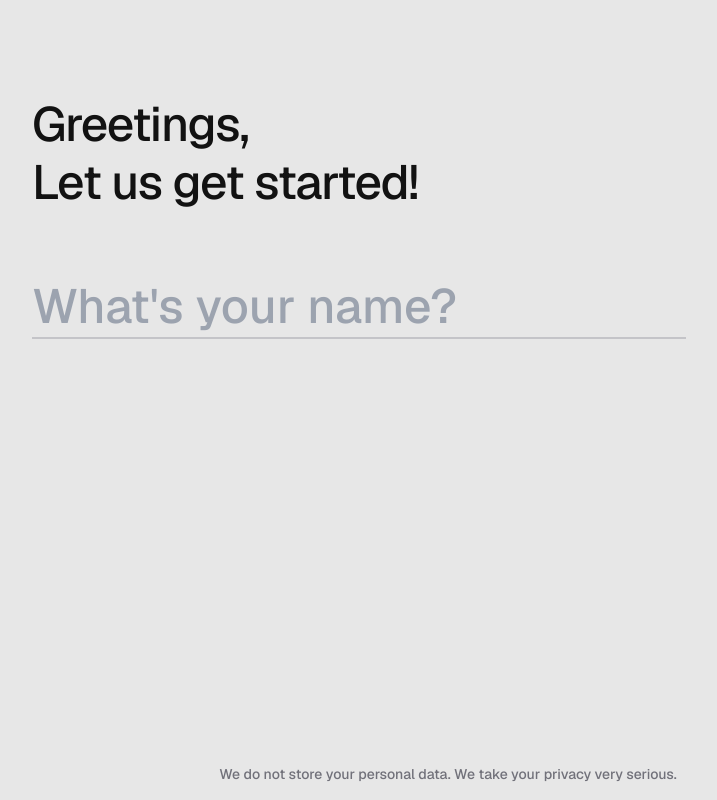
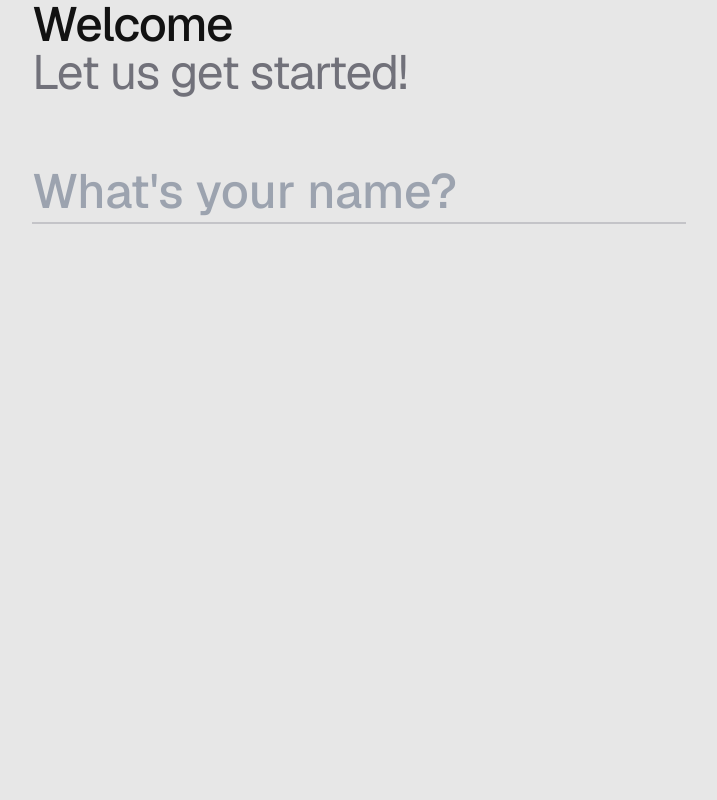
Before and after one commit to tate2301/personality-tests, a Next.js app: page / in a window 1280 px wide. Shown: the whole page, without its empty margins (192-909 px from the left). Built offline with nearby package versions, Linux system fonts and the light colour scheme.

Commit message:
fix: use link button

```diff
--- a/app/layout.tsx
+++ b/app/layout.tsx
@@ -17,12 +17,6 @@ export default function RootLayout({
     <html lang="en">
       <body className={GeistSans.className}>
         <Template>{children}</Template>
-        <footer className="w-screen bottom-0 p-4 left-0 fixed bg-[#E7E7E7]">
-          <p className="text-sm mx-auto w-fit text-zinc-500 font-medium">
-            We do not store your personal data. We take your privacy very
-            serious.
-          </p>
-        </footer>
       </body>
     </html>
   );
--- a/app/page.tsx
+++ b/app/page.tsx
@@ -1,3 +1,4 @@
+import HeadingSection from "@/components/HeadingSection";
 import { Metadata } from "next";
 import { cookies } from "next/headers";
 import { redirect } from "next/navigation";
@@ -22,15 +23,8 @@ async function handleSubmit(formData: FormData) {
 
 export default function Home() {
   return (
-    <main className="min-h-screen p-24 max-w-5xl mx-auto">
-      <div className="mb-16">
-        <h1 className="text-5xl font-medium leading-[1.2] tracking-tight">
-          Greetings,
-        </h1>
-        <p className="text-5xl font-medium leading-[1.2] tracking-tight">
-          Let us get started!
-        </p>
-      </div>
+    <main className="min-h-screen p-4 md:p-24 pt-24 md:pt-0 max-w-5xl mx-auto">
+      <HeadingSection title="Welcome" tagline="Let us get started!" />
       <form action={handleSubmit}>
         <input
           required
@@ -38,7 +32,7 @@ export default function Home() {
           autoComplete="off"
           type="text"
           placeholder="What's your name?"
-          className="border-b-2 text-5xl font-medium border-zinc-400/10 bg-transparent focus:border-zinc-400/50 outline-none text-zinc-500"
+          className="border-b-2 text-2xl md:text-5xl font-medium border-zinc-400/10 bg-transparent focus:border-zinc-400/50 outline-none text-zinc-500"
           autoFocus
         />
       </form>
--- a/app/platform/[id]/page.tsx
+++ b/app/platform/[id]/page.tsx
@@ -30,7 +30,7 @@ export default async function PersonalityTest(props: {
   const question = data?.question as Question;
   const nextQuestionIdx = data?.nextQuestionIdx as number | undefined;
   return (
-    <main className="min-h-screen p-24 max-w-5xl mx-auto">
+    <main className="min-h-screen md:p-24 pt-24 p-4 max-w-5xl mx-auto">
       <QuestionCard question={question} nextQuestionIdx={nextQuestionIdx} />
     </main>
   );
--- a/app/platform/start/page.tsx
+++ b/app/platform/start/page.tsx
@@ -1,3 +1,4 @@
+import HeadingSection from "@/components/HeadingSection";
 import { ArrowRightIcon } from "@heroicons/react/20/solid";
 import { Metadata } from "next";
 import { cookies } from "next/headers";
@@ -14,15 +15,11 @@ export default function Start() {
   if (!name?.value) return redirect("/");
 
   return (
-    <main className="min-h-screen p-24 max-w-5xl mx-auto">
-      <div className="mb-16">
-        <h1 className="text-5xl font-medium leading-[1.2] tracking-tight">
-          Hi there, {name.value}.
-        </h1>
-        <p className="text-5xl font-medium text-zinc-500 leading-[1.2] tracking-tight">
-          Start your personality test?
-        </p>
-      </div>
+    <main className="min-h-screen md:p-24 pt-24 p-4 max-w-5xl mx-auto">
+      <HeadingSection
+        title={`Hi there, ${name.value}.`}
+        tagline="Start your personality test?"
+      />
       <div>
         <Link href={"/platform/1"}>
           <button className="h-[48px] flex space-x-4 items-center rounded-full font-semibold bg-[#DBDBDB] py-2 px-6">
--- a/components/HeadingSection/index.tsx
+++ b/components/HeadingSection/index.tsx
@@ -20,10 +20,10 @@ const HeadingSection = (props: HeadingSectionProps) => {
       }}
       className="mb-16"
     >
-      <motion.h1 className="text-5xl font-medium leading-[1.2] tracking-tight">
+      <motion.h1 className="text-3xl md:text-5xl font-medium leading-[1.2] tracking-tight">
         {props.title}
       </motion.h1>
-      <motion.p className="text-5xl leading-[1.2] tracking-tight text-zinc-500">
+      <motion.p className="text-3xl md:text-5xl leading-[1.2] tracking-tight text-zinc-500">
         {props.tagline}
       </motion.p>
     </motion.div>
--- a/components/QuestionCard/Button.tsx
+++ b/components/QuestionCard/Button.tsx
@@ -2,9 +2,14 @@
 import { cn } from "@/lib/utils";
 import { FC } from "react";
 import { HTMLMotionProps, motion } from "framer-motion";
+import Link from "next/link";
 
-const Button: FC<HTMLMotionProps<"button">> = (props) => {
+const LinkButton: FC<HTMLMotionProps<"button"> & { href: string }> = (
+  props
+) => {
   return (
+    <>
+      <Link href={props.href}>
         <motion.button
           layout="position"
           initial={{
@@ -39,7 +44,9 @@ const Button: FC<HTMLMotionProps<"button">> = (props) => {
         >
           {props.children}
         </motion.button>
+      </Link>
+    </>
   );
 };
 
-export default Button;
+export default LinkButton;
--- a/components/QuestionCard/index.tsx
+++ b/components/QuestionCard/index.tsx
@@ -7,7 +7,7 @@ import {
   ArrowRightIcon,
   CheckCircleIcon,
 } from "@heroicons/react/20/solid";
-import Button from "./Button";
+import LinkButton from "./Button";
 import { AnimatePresence } from "framer-motion";
 import { motion } from "framer-motion";
 import { spring } from "@/lib/utils";
@@ -64,44 +64,32 @@ const QuestionCard = (props: {
       <div className="flex gap-8">
         <AnimatePresence mode="wait" initial={false}>
           {props.question.id > 1 && (
-            <Button className="aspect-square p-0 bg-[#DBDBDB] border border-white/50">
-              <Link
-                href={`/platform/${props.question.id - 1}`}
-                className="inset-0 z-1 absolute"
-              />
-
+            <LinkButton
+              href={`/platform/${props.question.id - 1}`}
+              className="aspect-square p-0 bg-[#DBDBDB] border border-white/50"
+            >
               <ArrowLeftIcon className="w-6 h-6 mx-auto" />
-            </Button>
+            </LinkButton>
           )}
         </AnimatePresence>
 
         <AnimatePresence mode="wait" initial={false}>
           {props.nextQuestionIdx ? (
-            <Button
+            <LinkButton
+              href={`/platform/${props.nextQuestionIdx}`}
               disabled={!selectedOption}
               className="disabled:!opacity-40 transition-opacity duration-300"
             >
-              {selectedOption && (
-                <Link
-                  href={`/platform/${props.nextQuestionIdx}`}
-                  className="inset-0 z-1 absolute"
-                />
-              )}
               Next question <ArrowRightIcon className="w-6 h-6 ml-2" />
-            </Button>
+            </LinkButton>
           ) : (
-            <Button
+            <LinkButton
+              href={`/platform/results`}
               disabled={!selectedOption}
               className="disabled:!opacity-40 transition-opacity duration-300"
             >
-              {selectedOption && (
-                <Link
-                  href={`/platform/results`}
-                  className="inset-0 z-1 absolute"
-                />
-              )}
               Finish test <CheckCircleIcon className="w-6 h-6 ml-2" />
-            </Button>
+            </LinkButton>
           )}
         </AnimatePresence>
       </div>
--- a/components/ResultsCard/index.tsx
+++ b/components/ResultsCard/index.tsx
@@ -2,7 +2,7 @@
 import { cn } from "@/lib/utils";
 import { motion } from "framer-motion";
 import { GeistMono } from "geist/font/mono";
-import Button from "../QuestionCard/Button";
+import LinkButton from "../QuestionCard/Button";
 import { ArrowPathIcon } from "@heroicons/react/20/solid";
 
 const ResultsCard = () => {
@@ -43,9 +43,9 @@ const ResultsCard = () => {
         <div className="w-[26%] h-[24px] rounded-full bg-orange-500/50" />
       </div>
       <div>
-        <Button className="bg-zinc-900/10">
+        <LinkButton href={"/"} className="bg-zinc-900/10">
           Retake the test <ArrowPathIcon className="w-6 h-6 ml-2" />
-        </Button>
+        </LinkButton>
       </div>
     </motion.div>
   );
```
Lines whose indentation alone changed are shown as unchanged.
